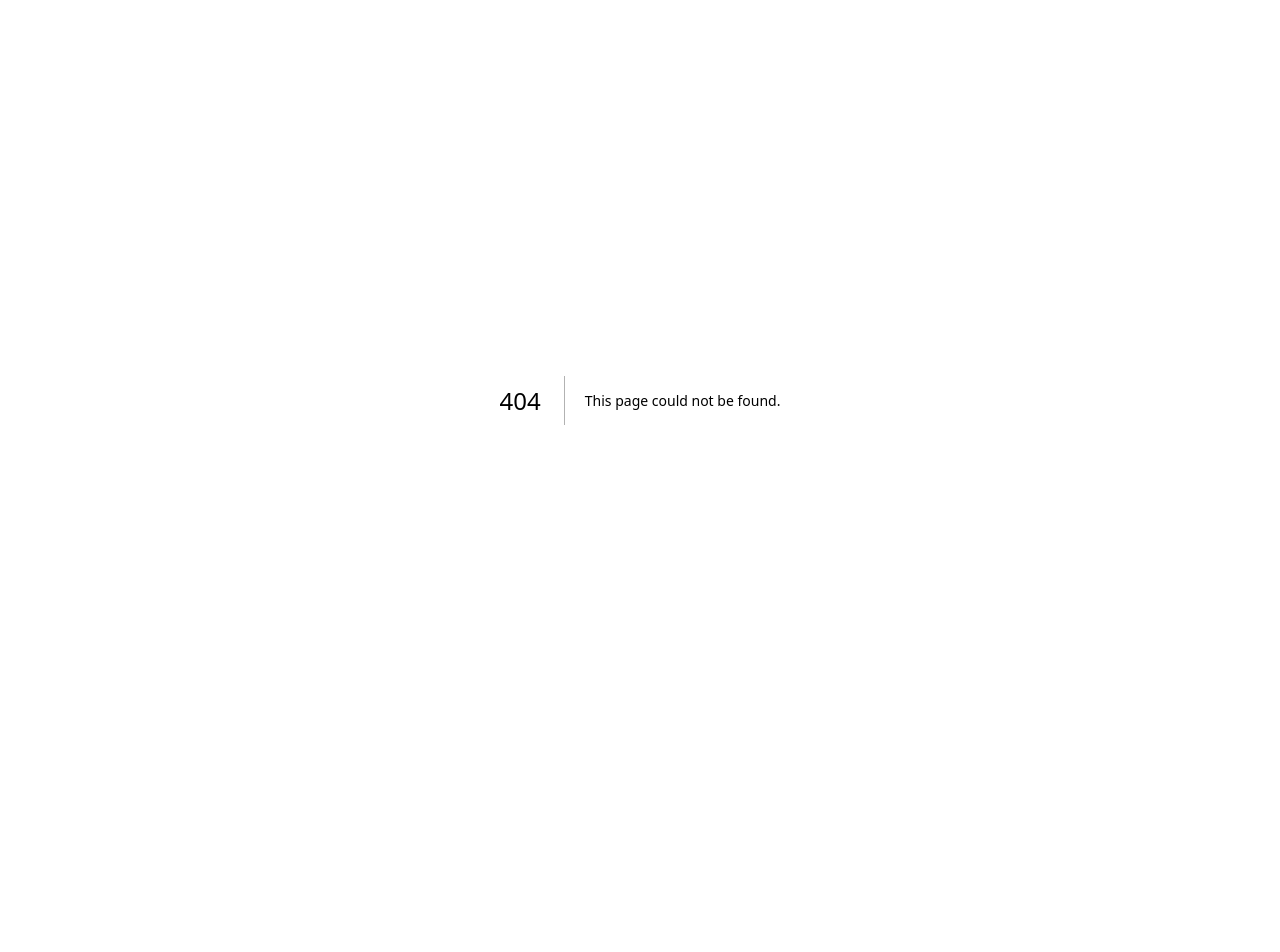
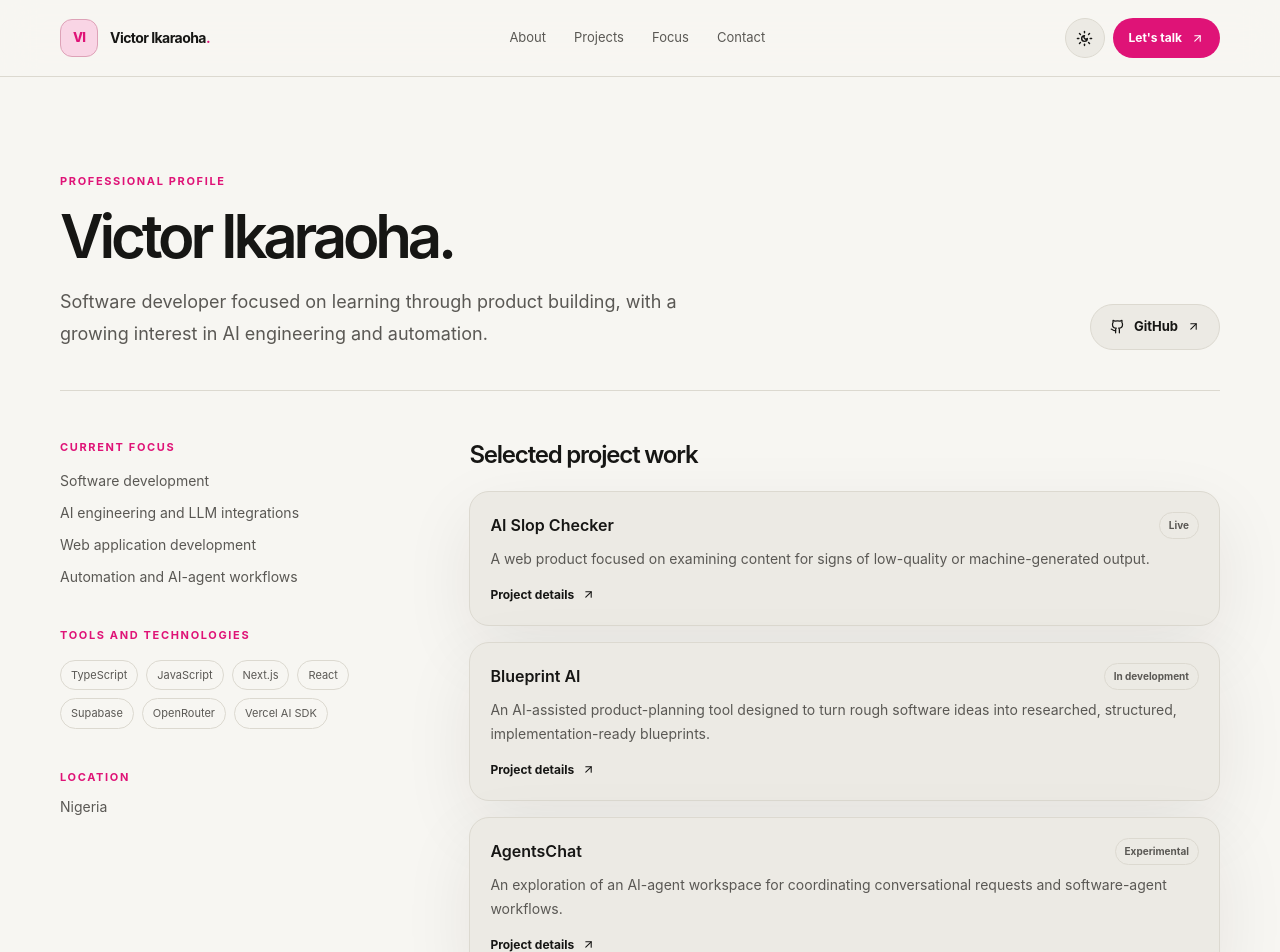
Before and after one commit to victorikaraoha23/morphfolio, a Next.js app: page /resume in a window 1280 px wide. Before the commit this address had no page. Shown: the top 952 px of the page. Before the commit the page ends 800 px from the top, so only its background shows below. Built offline with nearby package versions, Linux system fonts and the light colour scheme.

Commit message:
Add factual professional profile page

```diff
--- /dev/null
+++ b/src/app/resume/page.tsx
@@ -0,0 +1,67 @@
+import type { Metadata } from "next";
+import Link from "next/link";
+import { ArrowUpRight, Github } from "lucide-react";
+
+import { SiteHeader } from "@/components/site-header";
+import { SiteFooter } from "@/components/site-footer";
+import { projects } from "@/lib/portfolio/projects";
+
+export const metadata: Metadata = {
+  title: "Professional Profile",
+  description: "A concise overview of Victor Ikaraoha's current technical focus and selected project work."
+};
+
+const focus = ["Software development", "AI engineering and LLM integrations", "Web application development", "Automation and AI-agent workflows"];
+const tools = ["TypeScript", "JavaScript", "Next.js", "React", "Supabase", "OpenRouter", "Vercel AI SDK"];
+
+export default function ResumePage() {
+  return (
+    <>
+      <a href="#main-content" className="skip-link">Skip to content</a>
+      <SiteHeader />
+      <main id="main-content" className="shell py-16 sm:py-24">
+        <div className="flex flex-col justify-between gap-6 border-b border-line pb-10 sm:flex-row sm:items-end">
+          <div className="max-w-2xl">
+            <div className="eyebrow mb-4">Professional profile</div>
+            <h1 className="text-4xl font-semibold tracking-[-.07em] sm:text-6xl">Victor Ikaraoha.</h1>
+            <p className="mt-5 text-lg leading-8 text-muted">Software developer focused on learning through product building, with a growing interest in AI engineering and automation.</p>
+          </div>
+          <a href="https://github.com/victorikaraoha23" target="_blank" rel="noreferrer" className="secondary-button shrink-0"><Github size={15}/> GitHub <ArrowUpRight size={13}/></a>
+        </div>
+        <div className="mt-12 grid gap-12 lg:grid-cols-[.65fr_1.35fr]">
+          <aside>
+            <section>
+              <h2 className="eyebrow">Current focus</h2>
+              <ul className="mt-4 space-y-3 text-sm text-muted">{focus.map((item)=><li key={item}>{item}</li>)}</ul>
+            </section>
+            <section className="mt-10">
+              <h2 className="eyebrow">Tools and technologies</h2>
+              <div className="mt-4 flex flex-wrap gap-2">{tools.map((tool)=><span className="tag" key={tool}>{tool}</span>)}</div>
+            </section>
+            <section className="mt-10">
+              <h2 className="eyebrow">Location</h2>
+              <p className="mt-3 text-sm text-muted">Nigeria</p>
+            </section>
+          </aside>
+          <div>
+            <section>
+              <h2 className="text-2xl font-semibold tracking-[-.05em]">Selected project work</h2>
+              <div className="mt-5 space-y-4">
+                {projects.map((project)=><article key={project.slug} className="surface-card p-5">
+                  <div className="flex flex-wrap items-center justify-between gap-3"><h3 className="font-semibold">{project.name}</h3><span className="status-pill">{project.status}</span></div>
+                  <p className="mt-2 text-sm leading-6 text-muted">{project.description}</p>
+                  <Link href={`/projects/${project.slug}`} className="mt-4 inline-flex items-center gap-2 text-xs font-bold text-brand">Project details <ArrowUpRight size={13}/></Link>
+                </article>)}
+              </div>
+            </section>
+            <section className="mt-12 border-t border-line pt-8">
+              <h2 className="text-2xl font-semibold tracking-[-.05em]">Experience and education</h2>
+              <p className="mt-4 max-w-xl text-sm leading-7 text-muted">This profile currently documents confirmed independent project work and technical focus. Employment history, formal education, certifications, and a downloadable CV will be added when verified details are available.</p>
+            </section>
+          </div>
+        </div>
+      </main>
+      <SiteFooter />
+    </>
+  );
+}
```
